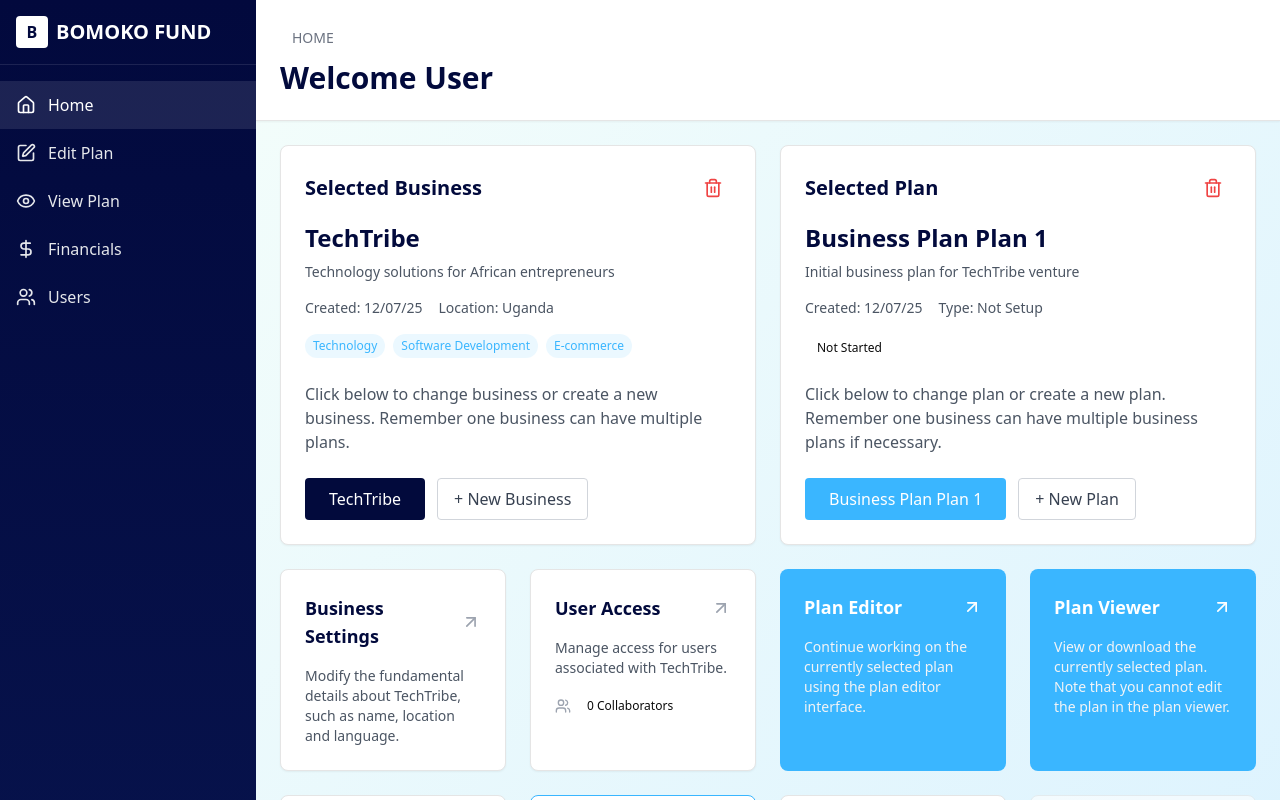
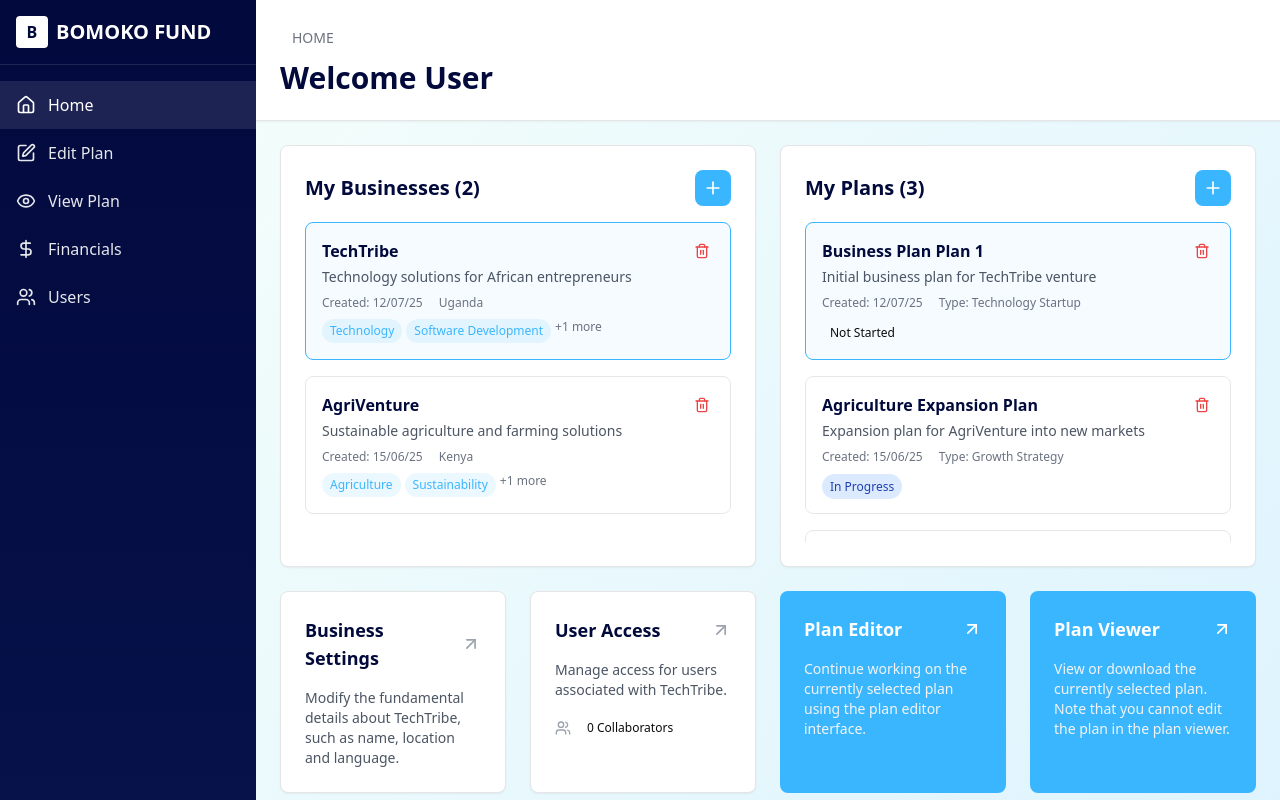
Before and after one commit to Wezalab/Bomoko-fund, a React (Vite) app: page /dashboard in a window 1280 px wide. Shown: the top 800 px of the page. Built offline with nearby package versions, Linux system fonts and the light colour scheme; no server answers; what groq-sdk would draw is missing.

Commit message:
Implement individual card deletion in Dashboard '

```diff
--- a/src/components/Dashboard.tsx
+++ b/src/components/Dashboard.tsx
@@ -90,8 +90,9 @@ const Dashboard: React.FC = () => {
   const dispatch = useAppDispatch();
   const user = useAppSelector(selectUser) as unknown as ExtendedUser;
 
-  // Mock business data from ventures - in real app, this would come from Redux store or API
-  const [selectedBusiness, setSelectedBusiness] = useState<BusinessData | null>({
+  // Mock businesses array - in real app, this would come from Redux store or API
+  const [businesses, setBusinesses] = useState<BusinessData[]>([
+    {
       id: '1',
       name: 'TechTribe',
       description: 'Technology solutions for African entrepreneurs',
@@ -100,18 +101,57 @@ const Dashboard: React.FC = () => {
       businessTypes: ['Technology', 'Software Development', 'E-commerce'],
       purpose: 'create_business',
       country: 'UG'
-  });
+    },
+    {
+      id: '2',
+      name: 'AgriVenture',
+      description: 'Sustainable agriculture and farming solutions',
+      location: 'Kenya',
+      createdAt: '2025-06-15',
+      businessTypes: ['Agriculture', 'Sustainability', 'Food Production'],
+      purpose: 'create_business',
+      country: 'KE'
+    }
+  ]);
 
-  // Mock plan data from ventures - in real app, this would come from Redux store or API
-  const [selectedPlan, setSelectedPlan] = useState<PlanData | null>({
+  // Mock plans array - in real app, this would come from Redux store or API
+  const [plans, setPlans] = useState<PlanData[]>([
+    {
       id: '1',
       name: 'Business Plan Plan 1',
       businessId: '1',
       createdAt: '2025-07-12',
-    type: 'Not Setup',
+      type: 'Technology Startup',
       status: 'not_setup',
       description: 'Initial business plan for TechTribe venture'
-  });
+    },
+    {
+      id: '2',
+      name: 'Agriculture Expansion Plan',
+      businessId: '2',
+      createdAt: '2025-06-15',
+      type: 'Growth Strategy',
+      status: 'setup',
+      description: 'Expansion plan for AgriVenture into new markets'
+    },
+    {
+      id: '3',
+      name: 'Tech Product Launch',
+      businessId: '1',
+      createdAt: '2025-07-10',
+      type: 'Product Launch',
+      status: 'completed',
+      description: 'Product launch strategy for TechTribe mobile app'
+    }
+  ]);
+
+  // Selected items
+  const [selectedBusinessId, setSelectedBusinessId] = useState<string>('1');
+  const [selectedPlanId, setSelectedPlanId] = useState<string>('1');
+
+  // Get selected business and plan
+  const selectedBusiness = businesses.find(b => b.id === selectedBusinessId) || null;
+  const selectedPlan = plans.find(p => p.id === selectedPlanId) || null;
 
   // Function to handle Google profile image URLs
   const getOptimizedImageUrl = (url: string) => {
@@ -154,16 +194,27 @@ const Dashboard: React.FC = () => {
     navigate(path);
   };
 
-  const handleDeleteBusiness = () => {
+  const handleDeleteBusiness = (businessId: string) => {
     if (window.confirm('Are you sure you want to delete this business? This action cannot be undone.')) {
-      setSelectedBusiness(null);
-      setSelectedPlan(null); // Also remove associated plan
+      setBusinesses(businesses.filter(b => b.id !== businessId));
+      // Also remove associated plans
+      setPlans(plans.filter(p => p.businessId !== businessId));
+      // If deleted business was selected, select first remaining business or none
+      if (selectedBusinessId === businessId) {
+        const remainingBusinesses = businesses.filter(b => b.id !== businessId);
+        setSelectedBusinessId(remainingBusinesses.length > 0 ? remainingBusinesses[0].id : '');
+      }
     }
   };
 
-  const handleDeletePlan = () => {
+  const handleDeletePlan = (planId: string) => {
     if (window.confirm('Are you sure you want to delete this plan? This action cannot be undone.')) {
-      setSelectedPlan(null);
+      setPlans(plans.filter(p => p.id !== planId));
+      // If deleted plan was selected, select first remaining plan or none
+      if (selectedPlanId === planId) {
+        const remainingPlans = plans.filter(p => p.id !== planId);
+        setSelectedPlanId(remainingPlans.length > 0 ? remainingPlans[0].id : '');
+      }
     }
   };
 
@@ -180,7 +231,7 @@ const Dashboard: React.FC = () => {
       <div className="w-16 h-16 bg-gray-100 rounded-full flex items-center justify-center mx-auto mb-4">
         <Building className="w-8 h-8 text-gray-400" />
       </div>
-      <h3 className="text-lg font-semibold text-gray-900 mb-2">No Business Selected</h3>
+      <h3 className="text-lg font-semibold text-gray-900 mb-2">No Business Created</h3>
       <p className="text-gray-600 mb-6">Create your first business to get started with your entrepreneurial journey.</p>
       <button
         onClick={() => handleNavigation('/venture-wizard')}
@@ -197,7 +248,7 @@ const Dashboard: React.FC = () => {
       <div className="w-16 h-16 bg-gray-100 rounded-full flex items-center justify-center mx-auto mb-4">
         <FileText className="w-8 h-8 text-gray-400" />
       </div>
-      <h3 className="text-lg font-semibold text-gray-900 mb-2">No Plan Selected</h3>
+      <h3 className="text-lg font-semibold text-gray-900 mb-2">No Plans Created</h3>
       <p className="text-gray-600 mb-6">Create a business plan to organize your ideas and attract investors.</p>
       <button
         onClick={() => handleNavigation('/business-plan-editor')}
@@ -259,7 +310,7 @@ const Dashboard: React.FC = () => {
 
           <button
             onClick={() => handleNavigation('/users')}
-            className="w-full flex items-center space-x-3 px-4 py-3 px-4 py-3 text-left hover:bg-white/10 text-gray-200 transition-colors"
+            className="w-full flex items-center space-x-3 px-4 py-3 text-left hover:bg-white/10 text-gray-200 transition-colors"
           >
             <Users className="w-5 h-5" />
             <span className="font-medium">Users</span>
@@ -373,107 +424,126 @@ const Dashboard: React.FC = () => {
         <div className="p-6 space-y-6">
           {/* Top Section - Business and Plan Selection */}
           <div className="grid grid-cols-1 lg:grid-cols-2 gap-6">
-            {/* Selected Business */}
+            {/* Businesses Section */}
             <div className="bg-white rounded-lg shadow-sm border p-6">
               <div className="flex items-center justify-between mb-4">
-                <h2 className="text-xl font-bold text-dark">Selected Business</h2>
-                {selectedBusiness && (
+                <h2 className="text-xl font-bold text-dark">My Businesses ({businesses.length})</h2>
                 <button
-                    onClick={handleDeleteBusiness}
-                    className="text-red-500 hover:text-red-700 hover:bg-red-50 p-2 rounded-lg transition-colors"
-                    title="Delete Business"
+                  onClick={() => handleNavigation('/venture-wizard')}
+                  className="bg-lightBlue hover:bg-lightBlue/90 text-white p-2 rounded-lg transition-colors"
+                  title="Create New Business"
                 >
-                    <Trash2 className="w-5 h-5" />
+                  <Plus className="w-5 h-5" />
                 </button>
-                )}
               </div>
 
-              {selectedBusiness ? (
-                <div>
-                  <h3 className="text-2xl font-bold text-dark mb-2">{selectedBusiness.name}</h3>
-                  <p className="text-gray-600 text-sm mb-4">{selectedBusiness.description}</p>
-                  <div className="text-sm text-gray-600 mb-4">
-                    <span>Created: {formatDate(selectedBusiness.createdAt)}</span>
-                    <span className="ml-4">Location: {selectedBusiness.location}</span>
+              {businesses.length > 0 ? (
+                <div className="space-y-4 max-h-80 overflow-y-auto">
+                  {businesses.map((business) => (
+                    <div
+                      key={business.id}
+                      className={`p-4 border rounded-lg cursor-pointer transition-colors ${
+                        selectedBusinessId === business.id
+                          ? 'border-lightBlue bg-lightBlue/5'
+                          : 'border-gray-200 hover:border-gray-300'
+                      }`}
+                      onClick={() => setSelectedBusinessId(business.id)}
+                    >
+                      <div className="flex items-start justify-between">
+                        <div className="flex-1">
+                          <h3 className="font-semibold text-dark mb-1">{business.name}</h3>
+                          <p className="text-gray-600 text-sm mb-2">{business.description}</p>
+                          <div className="flex items-center space-x-4 text-xs text-gray-500 mb-2">
+                            <span>Created: {formatDate(business.createdAt)}</span>
+                            <span>{business.location}</span>
                           </div>
-                  <div className="mb-6">
-                    <div className="flex flex-wrap gap-2">
-                      {selectedBusiness.businessTypes.map((type, index) => (
-                        <span key={index} className="bg-lightBlue/10 text-lightBlue px-2 py-1 rounded-full text-xs font-medium">
+                          <div className="flex flex-wrap gap-1">
+                            {business.businessTypes.slice(0, 2).map((type, index) => (
+                              <span key={index} className="bg-lightBlue/10 text-lightBlue px-2 py-1 rounded-full text-xs">
                                 {type}
                               </span>
                             ))}
+                            {business.businessTypes.length > 2 && (
+                              <span className="text-xs text-gray-500">+{business.businessTypes.length - 2} more</span>
+                            )}
                           </div>
                         </div>
-                  <p className="text-gray-600 mb-6">
-                    Click below to change business or create a new business. Remember one business can have multiple plans.
-                  </p>
-                  <div className="flex space-x-3">
-                    <button className="bg-dark text-white hover:bg-dark/90 px-6 py-2 rounded font-medium transition-colors">
-                      {selectedBusiness.name}
-                    </button>
                         <button
-                      onClick={() => handleNavigation('/venture-wizard')}
-                      className="border border-gray-300 text-gray-700 hover:bg-gray-50 px-4 py-2 rounded transition-colors"
+                          onClick={(e) => {
+                            e.stopPropagation();
+                            handleDeleteBusiness(business.id);
+                          }}
+                          className="text-red-500 hover:text-red-700 hover:bg-red-50 p-1 rounded transition-colors"
+                          title="Delete Business"
                         >
-                      + New Business
+                          <Trash2 className="w-4 h-4" />
                         </button>
                       </div>
+                    </div>
+                  ))}
                 </div>
               ) : (
                 <EmptyBusinessState />
               )}
             </div>
 
-            {/* Selected Plan */}
+            {/* Plans Section */}
             <div className="bg-white rounded-lg shadow-sm border p-6">
               <div className="flex items-center justify-between mb-4">
-                <h2 className="text-xl font-bold text-dark">Selected Plan</h2>
-                {selectedPlan && (
+                <h2 className="text-xl font-bold text-dark">My Plans ({plans.length})</h2>
                 <button
-                    onClick={handleDeletePlan}
-                    className="text-red-500 hover:text-red-700 hover:bg-red-50 p-2 rounded-lg transition-colors"
-                    title="Delete Plan"
+                  onClick={() => handleNavigation('/business-plan-editor')}
+                  className="bg-lightBlue hover:bg-lightBlue/90 text-white p-2 rounded-lg transition-colors"
+                  title="Create New Plan"
                 >
-                    <Trash2 className="w-5 h-5" />
+                  <Plus className="w-5 h-5" />
                 </button>
-                )}
               </div>
 
-              {selectedPlan ? (
-                <div>
-                  <h3 className="text-2xl font-bold text-dark mb-2">{selectedPlan.name}</h3>
-                  <p className="text-gray-600 text-sm mb-4">{selectedPlan.description}</p>
-                  <div className="text-sm text-gray-600 mb-4">
-                    <span>Created: {formatDate(selectedPlan.createdAt)}</span>
-                    <span className="ml-4">Type: {selectedPlan.type}</span>
+              {plans.length > 0 ? (
+                <div className="space-y-4 max-h-80 overflow-y-auto">
+                  {plans.map((plan) => (
+                    <div
+                      key={plan.id}
+                      className={`p-4 border rounded-lg cursor-pointer transition-colors ${
+                        selectedPlanId === plan.id
+                          ? 'border-lightBlue bg-lightBlue/5'
+                          : 'border-gray-200 hover:border-gray-300'
+                      }`}
+                      onClick={() => setSelectedPlanId(plan.id)}
+                    >
+                      <div className="flex items-start justify-between">
+                        <div className="flex-1">
+                          <h3 className="font-semibold text-dark mb-1">{plan.name}</h3>
+                          <p className="text-gray-600 text-sm mb-2">{plan.description}</p>
+                          <div className="flex items-center space-x-4 text-xs text-gray-500 mb-2">
+                            <span>Created: {formatDate(plan.createdAt)}</span>
+                            <span>Type: {plan.type}</span>
                           </div>
-                  <div className="mb-6">
-                    <span className={`px-3 py-1 rounded-full text-xs font-medium ${
-                      selectedPlan.status === 'completed'
+                          <span className={`px-2 py-1 rounded-full text-xs font-medium ${
+                            plan.status === 'completed'
                               ? 'bg-green-100 text-green-800'
-                        : selectedPlan.status === 'setup'
+                              : plan.status === 'setup'
                               ? 'bg-blue-100 text-blue-800'
                               : 'bg-yellow-100 text-yellow-800'
                           }`}>
-                      {selectedPlan.status === 'completed' ? 'Completed' :
-                       selectedPlan.status === 'setup' ? 'In Progress' : 'Not Started'}
+                            {plan.status === 'completed' ? 'Completed' :
+                             plan.status === 'setup' ? 'In Progress' : 'Not Started'}
                           </span>
                         </div>
-                  <p className="text-gray-600 mb-6">
-                    Click below to change plan or create a new plan. Remember one business can have multiple business plans if necessary.
-                  </p>
-                  <div className="flex space-x-3">
-                    <button className="bg-lightBlue text-white hover:bg-lightBlue/90 px-6 py-2 rounded font-medium transition-colors">
-                      {selectedPlan.name}
-                    </button>
                         <button
-                      onClick={() => handleNavigation('/business-plan-editor')}
-                      className="border border-gray-300 text-gray-700 hover:bg-gray-50 px-4 py-2 rounded transition-colors"
+                          onClick={(e) => {
+                            e.stopPropagation();
+                            handleDeletePlan(plan.id);
+                          }}
+                          className="text-red-500 hover:text-red-700 hover:bg-red-50 p-1 rounded transition-colors"
+                          title="Delete Plan"
                         >
-                      + New Plan
+                          <Trash2 className="w-4 h-4" />
                         </button>
                       </div>
+                    </div>
+                  ))}
                 </div>
               ) : (
                 <EmptyPlanState />
```
Lines whose indentation alone changed are shown as unchanged.
